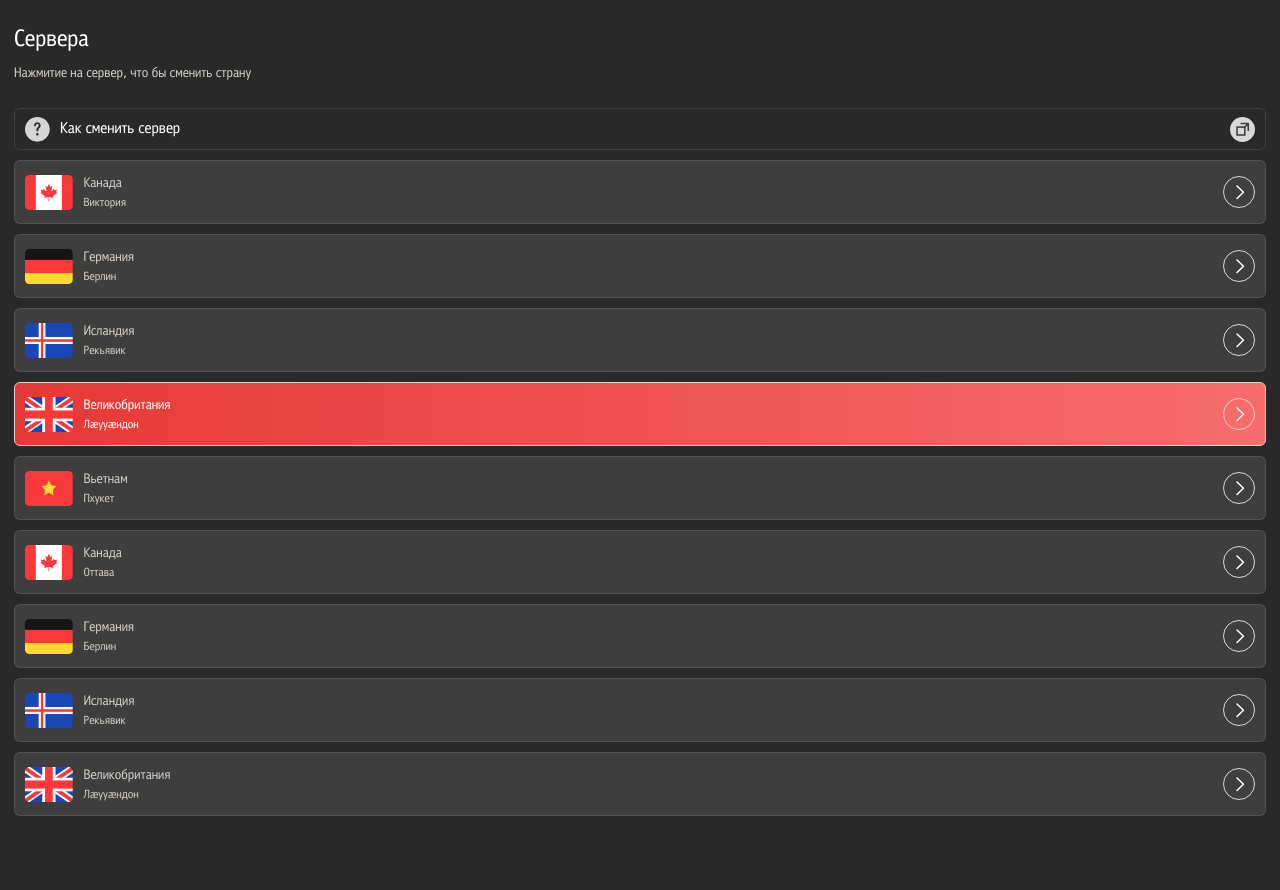
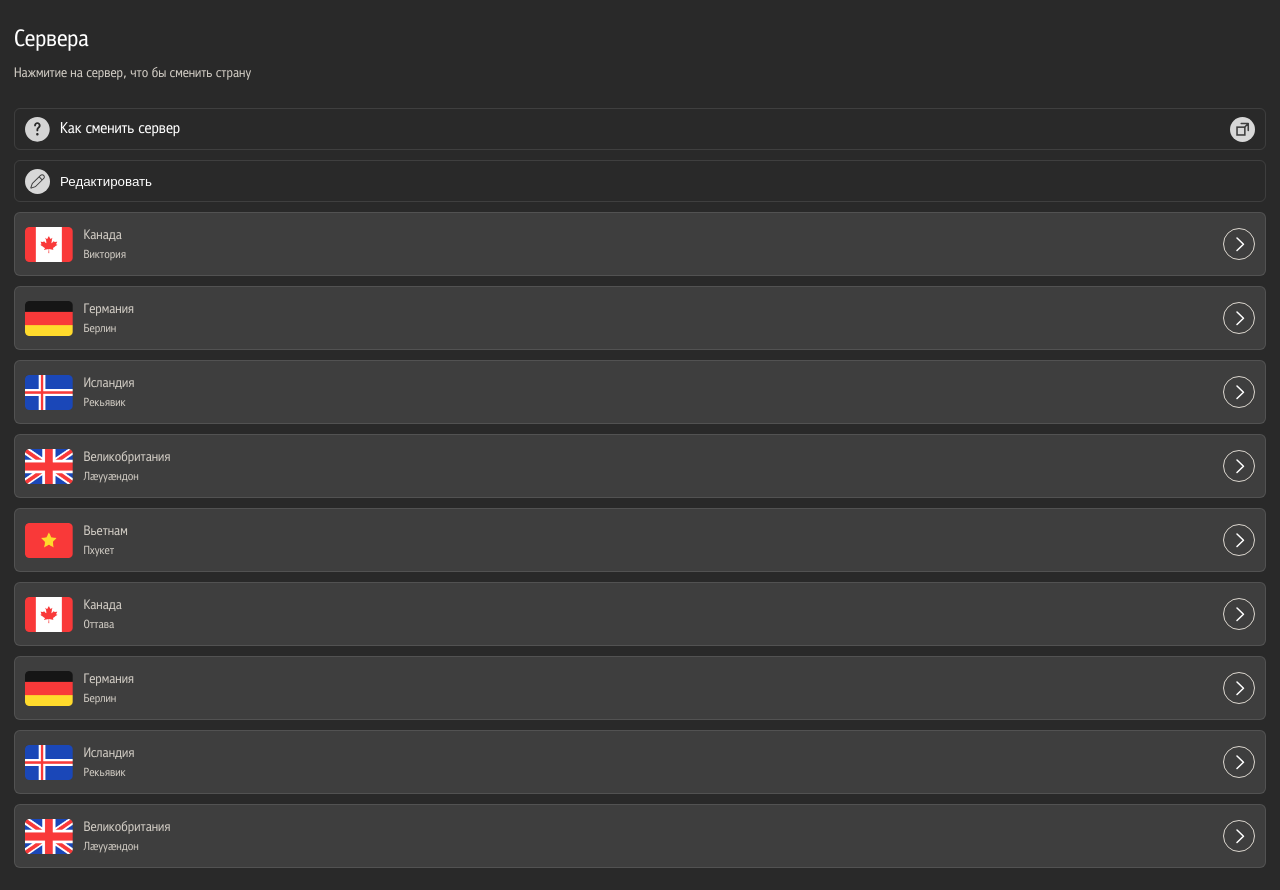
Before and after one commit to Amidamaru2199/vpn-app, a Vue app: page /vpn-app/servers in a window 1280 px wide. Before the commit the page ends 838 px from the top, so only its background shows below. Built offline with nearby package versions, Linux system fonts and the light colour scheme.

Commit message:
собрал для теста

```diff
--- /dev/null
+++ b/src/components/icons/Pencel.vue
@@ -0,0 +1,15 @@
+<template>
+    <svg width="32" height="32" viewBox="0 0 32 32" fill="none" xmlns="http://www.w3.org/2000/svg">
+        <rect width="32" height="32" rx="16" fill="#D8D8D8" />
+        <g clip-path="url(#clip0_93_4126)">
+            <path
+                d="M7.15872 24.8379L7.16212 24.8413C7.25224 24.9321 7.35941 25.0042 7.47748 25.0534C7.59554 25.1026 7.72217 25.128 7.85009 25.1281C7.95772 25.128 8.06461 25.1103 8.1665 25.0756L13.7136 23.1939L24.3581 12.5493C25.0089 11.8986 25.3744 11.0159 25.3744 10.0956C25.3743 9.1753 25.0087 8.2927 24.3579 7.64197C23.7071 6.99124 22.8245 6.62569 21.9042 6.62573C20.9839 6.62577 20.1013 6.9914 19.4506 7.64219L8.80603 18.2867L6.92446 23.8337C6.8652 24.0062 6.85573 24.1919 6.89717 24.3695C6.9386 24.5471 7.02925 24.7095 7.15872 24.8379ZM20.3345 8.52606C20.7514 8.11236 21.3152 7.88071 21.9025 7.88183C22.4898 7.88296 23.0528 8.11678 23.4681 8.53207C23.8833 8.94737 24.1171 9.51031 24.1183 10.0976C24.1194 10.6849 23.8877 11.2488 23.474 11.6656L22.0742 13.0654L18.9347 9.92582L20.3345 8.52606ZM9.89626 18.9643L18.0508 10.8097L21.1904 13.9493L13.0358 22.1038L8.28446 23.7156L9.89626 18.9643Z"
+                fill="#3E3E3E" />
+        </g>
+        <defs>
+            <clipPath id="clip0_93_4126">
+                <rect width="20" height="20" fill="white" transform="translate(6 6)" />
+            </clipPath>
+        </defs>
+    </svg>
+</template>
--- /dev/null
+++ b/src/components/ui/Checkbox.vue
@@ -0,0 +1,165 @@
+<template>
+  <label class="checkbox-wrapper" :class="{ disabled: disabled }">
+    <input
+      type="checkbox"
+      :checked="modelValue"
+      :disabled="disabled"
+      @change="handleChange"
+      class="checkbox-input"
+    />
+    <span class="checkbox-custom" :class="{ checked: modelValue, disabled: disabled }">
+      <svg
+        v-if="modelValue"
+        class="checkbox-icon"
+        viewBox="0 0 24 24"
+        fill="none"
+        xmlns="http://www.w3.org/2000/svg"
+      >
+        <path
+          d="M9 16.17L4.83 12l-1.42 1.41L9 19 21 7l-1.41-1.41L9 16.17z"
+          fill="currentColor"
+        />
+      </svg>
+    </span>
+    <span v-if="label" class="checkbox-label">{{ label }}</span>
+  </label>
+</template>
+
+<script setup>
+import { defineProps, defineEmits } from 'vue'
+
+const props = defineProps({
+  modelValue: {
+    type: Boolean,
+    default: false
+  },
+  label: {
+    type: String,
+    default: ''
+  },
+  disabled: {
+    type: Boolean,
+    default: false
+  }
+})
+
+const emit = defineEmits(['update:modelValue', 'change'])
+
+const handleChange = (event) => {
+  if (!props.disabled) {
+    emit('update:modelValue', event.target.checked)
+    emit('change', event.target.checked)
+  }
+}
+</script>
+
+<style scoped lang="scss">
+.checkbox-wrapper {
+  display: flex;
+  align-items: center;
+  cursor: pointer;
+  user-select: none;
+
+  &.disabled {
+    cursor: not-allowed;
+    opacity: 0.6;
+  }
+}
+
+.checkbox-input {
+  position: absolute;
+  opacity: 0;
+  cursor: pointer;
+  height: 0;
+  width: 0;
+}
+
+.checkbox-custom {
+  position: relative;
+  display: inline-flex;
+  align-items: center;
+  justify-content: center;
+  width: 20px;
+  height: 20px;
+  border: 2px solid #d1d5db;
+  border-radius: 4px;
+  background-color: #ffffff;
+  transition: all 0.2s ease-in-out;
+  flex-shrink: 0;
+
+  &:hover:not(.disabled) {
+    border-color: #3b82f6;
+    box-shadow: 0 0 0 3px rgba(59, 130, 246, 0.1);
+  }
+
+  &.checked {
+    background-color: #3b82f6;
+    border-color: #3b82f6;
+
+    &:hover:not(.disabled) {
+      background-color: #2563eb;
+      border-color: #2563eb;
+    }
+  }
+
+  &.disabled {
+    background-color: #f3f4f6;
+    border-color: #d1d5db;
+    cursor: not-allowed;
+  }
+}
+
+.checkbox-icon {
+  width: 14px;
+  height: 14px;
+  color: #ffffff;
+  transition: all 0.2s ease-in-out;
+}
+
+.checkbox-label {
+  margin-left: 8px;
+  font-size: 14px;
+  line-height: 1.5;
+  color: #374151;
+
+  .disabled & {
+    color: #9ca3af;
+  }
+}
+
+// Темная тема
+@media (prefers-color-scheme: dark) {
+  .checkbox-custom {
+    background-color: #1f2937;
+    border-color: #4b5563;
+
+    &:hover:not(.disabled) {
+      border-color: #60a5fa;
+      box-shadow: 0 0 0 3px rgba(96, 165, 250, 0.1);
+    }
+
+    &.checked {
+      background-color: #3b82f6;
+      border-color: #3b82f6;
+
+      &:hover:not(.disabled) {
+        background-color: #2563eb;
+        border-color: #2563eb;
+      }
+    }
+
+    &.disabled {
+      background-color: #374151;
+      border-color: #4b5563;
+    }
+  }
+
+  .checkbox-label {
+    color: #d1d5db;
+
+    .disabled & {
+      color: #6b7280;
+    }
+  }
+}
+</style>
--- a/src/views/Servers.vue
+++ b/src/views/Servers.vue
@@ -8,87 +8,88 @@
                 Как сменить сервер
                 <LinkSVG />
             </a>
-            <router-link class="router-link" to="/vpn-app/tarifes">
-                <img src="/img/canada.png" alt="flag">
+            <button class="servers__link" @click="toggleEditMode">
+                <Pencel />
+                {{ isEditMode ? 'Готово' : 'Редактировать' }}
+            </button>
+            <!-- Обычный режим - router-link -->
+            <router-link
+                v-for="server in servers"
+                v-if="!isEditMode"
+                :key="server.id"
+                class="router-link"
+                :class="{ 'router-link_active': server.selected }"
+                to="/vpn-app/tarifes"
+            >
+                <img :src="server.flag" :alt="server.country">
                 <span class="router-link__text">
-                    <span class="router-link__duration">Канада</span>
-                    <span class="router-link__price">Виктория</span>
+                    <span class="router-link__duration">{{ server.country }}</span>
+                    <span class="router-link__price">{{ server.city }}</span>
                 </span>
                 <CircleArrowSVG />
             </router-link>
-            <router-link class="router-link" to="/vpn-app/tarifes">
-                <img src="/img/germany.png" alt="flag">
+
+            <!-- Режим редактирования - div с чекбоксами -->
+            <div
+                v-for="server in servers"
+                v-if="isEditMode"
+                :key="`edit-${server.id}`"
+                class="router-link"
+                :class="{ 'router-link_active': server.selected }"
+            >
+                <img :src="server.flag" :alt="server.country">
                 <span class="router-link__text">
-                    <span class="router-link__duration">Германия</span>
-                    <span class="router-link__price">Берлин</span>
+                    <span class="router-link__duration">{{ server.country }}</span>
+                    <span class="router-link__price">{{ server.city }}</span>
                 </span>
-                <CircleArrowSVG />
-            </router-link>
-            <router-link class="router-link" to="/vpn-app/tarifes">
-                <img src="/img/iceland.png" alt="flag">
-                <span class="router-link__text">
-                    <span class="router-link__duration">Исландия</span>
-                    <span class="router-link__price">Рекьявик</span>
-                </span>
-                <CircleArrowSVG />
-            </router-link>
-            <router-link class="router-link router-link_active" to="/vpn-app/tarifes">
-                <img src="/img/united-kingdom.png" alt="flag">
-                <span class="router-link__text">
-                    <span class="router-link__duration">Великобритания</span>
-                    <span class="router-link__price">Лæууæндон</span>
-                </span>
-                <CircleArrowSVG />
-            </router-link>
-            <router-link class="router-link" to="/vpn-app/tarifes">
-                <img src="/img/viet-nam.png" alt="flag">
-                <span class="router-link__text">
-                    <span class="router-link__duration">Вьетнам</span>
-                    <span class="router-link__price">Пхукет</span>
-                </span>
-                <CircleArrowSVG />
-            </router-link>
-            <router-link class="router-link" to="/vpn-app/tarifes">
-                <img src="/img/canada.png" alt="flag">
-                <span class="router-link__text">
-                    <span class="router-link__duration">Канада</span>
-                    <span class="router-link__price">Оттава</span>
-                </span>
-                <CircleArrowSVG />
-            </router-link>
-            <router-link class="router-link" to="/vpn-app/tarifes">
-                <img src="/img/germany.png" alt="flag">
-                <span class="router-link__text">
-                    <span class="router-link__duration">Германия</span>
-                    <span class="router-link__price">Берлин</span>
-                </span>
-                <CircleArrowSVG />
-            </router-link>
-            <router-link class="router-link" to="/vpn-app/tarifes">
-                <img src="/img/iceland.png" alt="flag">
-                <span class="router-link__text">
-                    <span class="router-link__duration">Исландия</span>
-                    <span class="router-link__price">Рекьявик</span>
-                </span>
-                <CircleArrowSVG />
-            </router-link>
-            <router-link class="router-link" to="/vpn-app/tarifes">
-                <img src="/img/united-kingdom.png" alt="flag">
-                <span class="router-link__text">
-                    <span class="router-link__duration">Великобритания</span>
-                    <span class="router-link__price">Лæууæндон</span>
-                </span>
-                <CircleArrowSVG />
-            </router-link>
+                <Checkbox
+                    :modelValue="server.selected"
+                    @update:modelValue="(value) => handleServerSelect(server.id, value)"
+                />
+            </div>
         </div>
     </div>
 </template>
 
 <script setup>
+import Checkbox from "../components/ui/Checkbox.vue";
 import CircleArrowSVG from "../components/icons/CircleArrowSVG.vue";
 import VoprosSVG from "../components/icons/VoprosSVG.vue";
 import LinkSVG from "../components/icons/LinkSVG.vue";
-import { onMounted } from 'vue';
+import Pencel from "../components/icons/Pencel.vue";
+import { onMounted, ref } from 'vue';
+
+// Состояние режима редактирования
+const isEditMode = ref(false)
+
+// Данные серверов с их состоянием выбора
+const servers = ref([
+    { id: 1, country: 'Канада', city: 'Виктория', flag: 'img/canada.png', selected: false },
+    { id: 2, country: 'Германия', city: 'Берлин', flag: 'img/germany.png', selected: false },
+    { id: 3, country: 'Исландия', city: 'Рекьявик', flag: 'img/iceland.png', selected: false },
+    { id: 4, country: 'Великобритания', city: 'Лæууæндон', flag: 'img/united-kingdom.png', selected: false }, // активный сервер
+    { id: 5, country: 'Вьетнам', city: 'Пхукет', flag: 'img/viet-nam.png', selected: false },
+    { id: 6, country: 'Канада', city: 'Оттава', flag: 'img/canada.png', selected: false },
+    { id: 7, country: 'Германия', city: 'Берлин', flag: 'img/germany.png', selected: false },
+    { id: 8, country: 'Исландия', city: 'Рекьявик', flag: 'img/iceland.png', selected: false },
+    { id: 9, country: 'Великобритания', city: 'Лæууæндон', flag: 'img/united-kingdom.png', selected: false }
+])
+
+// Переключение режима редактирования
+const toggleEditMode = () => {
+    isEditMode.value = !isEditMode.value
+}
+
+// Обработка выбора сервера в режиме редактирования
+const handleServerSelect = (serverId, value) => {
+    const serverIndex = servers.value.findIndex(s => s.id === serverId)
+    if (serverIndex !== -1) {
+        servers.value[serverIndex] = {
+            ...servers.value[serverIndex],
+            selected: value
+        }
+    }
+}
 
 onMounted(() => {
     const tg = window.Telegram?.WebApp;
@@ -114,11 +115,13 @@ onMounted(() => {
         height: 42px;
         width: 100%;
         color: #fff;
+        background: transparent;
         border: 1px solid rgba(255, 255, 255, .1);
         border-radius: 6px;
         text-decoration: none;
         padding: 10px;
         transition: .3s;
+        cursor: pointer;
 
         &:hover {
             border: 1px solid #DBD6CE;
@@ -131,6 +134,14 @@ onMounted(() => {
 
             &:last-of-type {
                 margin-left: auto;
+            }
+        }
+    }
+
+    button.servers__link {
+        svg {
+            &:last-of-type {
+                margin-left: 0;
             }
         }
     }
@@ -164,6 +175,7 @@ onMounted(() => {
         padding-inline: 10px;
         overflow: hidden;
         transition: 0.3s;
+        cursor: pointer;
 
         &:hover {
             border: 1px solid #DBD6CE;
@@ -179,6 +191,7 @@ onMounted(() => {
                 color: #fff;
             }
         }
+
 
         &:first-of-type {
             &::before {
```
Also changed, not shown: src/views/Configurations.vue (+51 -10 lines).
